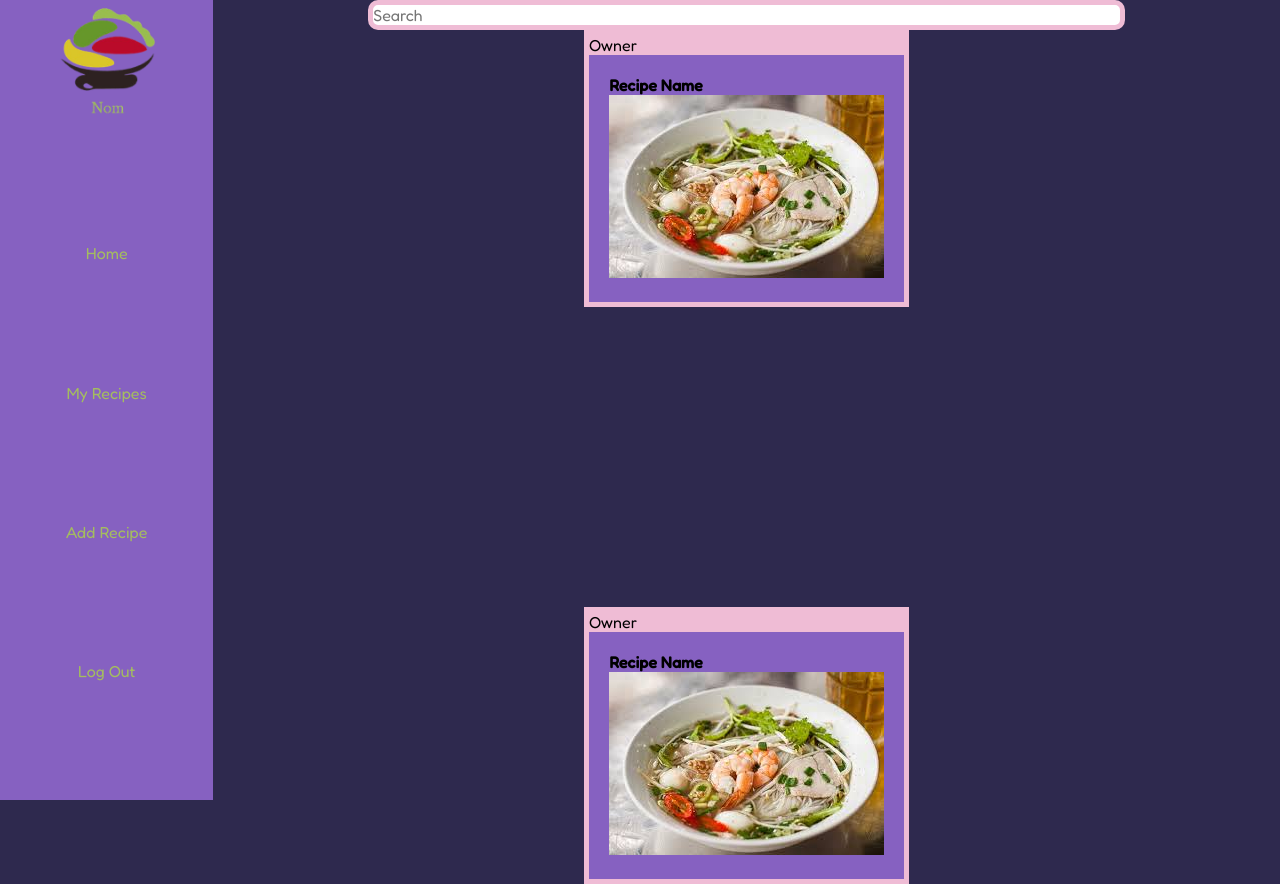
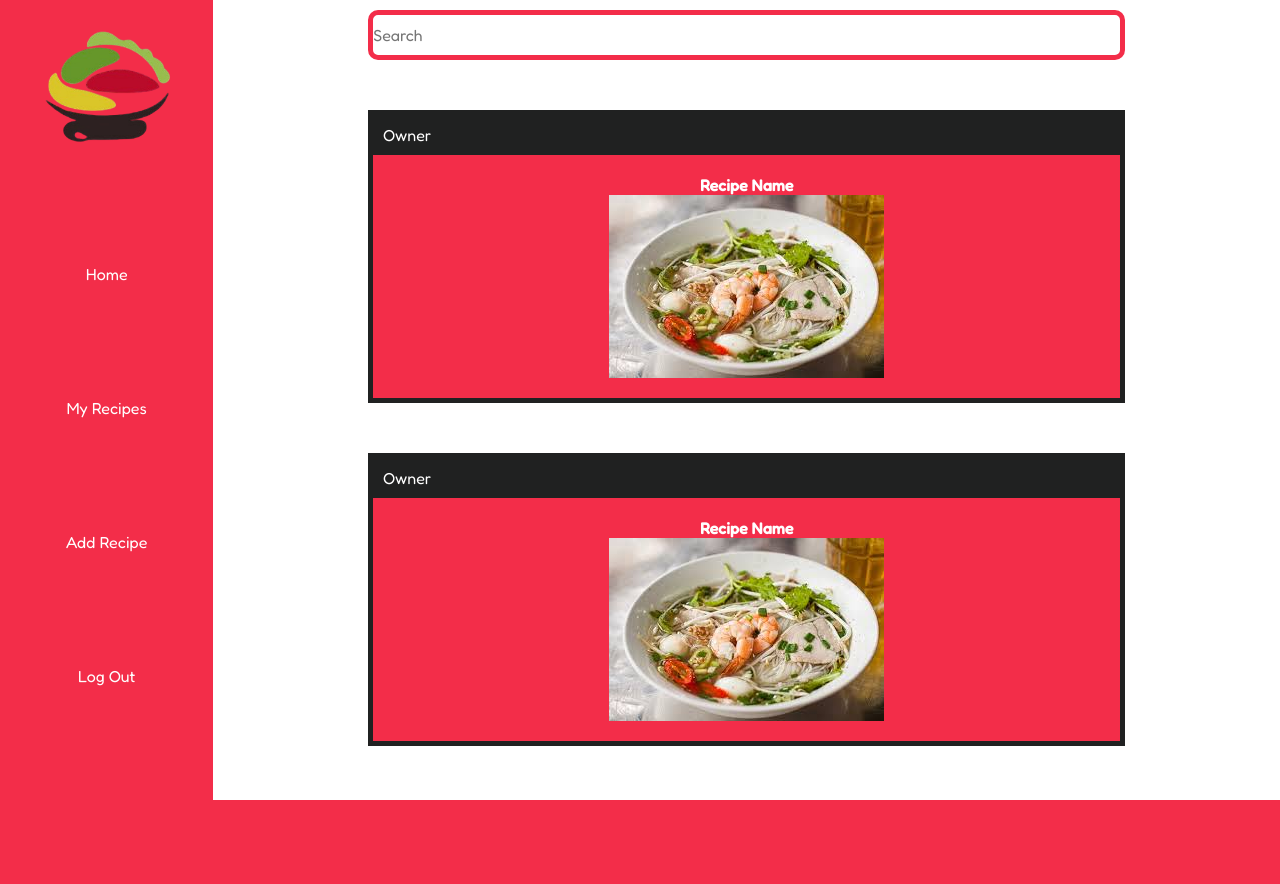
Before and after one commit to EllisHanna/vkitchen, a PHP site: page /home.html in a window 1280 px wide. After the commit the page ends 800 px from the top, so only its background shows below. Run offline with PHP 8.4, Linux system fonts and the light colour scheme.

Commit message:
fixed colours

```diff
--- a/frontend/home.html
+++ b/frontend/home.html
@@ -11,10 +11,10 @@
     <nav>
         <img src="./images/logo.png" id="logo">
         <ul id="nav-list">
-            <li class="nav-element"><a>Home</a></li>
-            <li class="nav-element"><a>My Recipes</a></li>
-            <li class="nav-element"><a>Add Recipe</a></li>
-            <li class="nav-element"><a>Log Out</a></li>
+            <li class="nav-element"><a href="#">Home</a></li>
+            <li class="nav-element"><a href="#">My Recipes</a></li>
+            <li class="nav-element"><a href="#">Add Recipe</a></li>
+            <li class="nav-element"><a href="#">Log Out</a></li>
         </ul>
     </nav>
 
--- a/frontend/style.css
+++ b/frontend/style.css
@@ -1,7 +1,7 @@
 :root{
-    --primary: #4B5267;
-    --secondary: #8661C1;
-    --accent: #EFBCD5;
+    --primary: white;
+    --secondary: #f32d49;
+    --accent: #202121;
     --primary2: #2E294E;
     --secondary2: #A4BD5F;
 }
@@ -14,17 +14,23 @@
 }
 
 html{
-    background-color: var(--primary2);
+    background-color: var(--primary);
+    color: var(--primary);
 }
 
 body{
     display: flex;
 }
 
+a{
+    text-decoration: none;
+    color: var(--primary);
+}
+
 /* Nav */
 nav{
     background-color: var(--secondary);
-    color: var(--secondary2);
+    color: var(--primary);
     width: 250px;
     height: 100vh;
     display: flex;
@@ -35,7 +41,8 @@
 
 #logo{
     height: 130px;
-    width: 130px;;
+    width: 130px;
+    margin-top: 30px;
 }
 
 #nav-list {
@@ -51,7 +58,7 @@
 #feed-container {
     display: flex;
     flex-direction: column;
-    gap: 300px;
+    gap: 50px;
     justify-content: center;
     align-items: center;
     width: 100%;
@@ -71,19 +78,27 @@
     flex-direction: column;
     background-color: var(--secondary);
     border: 5px solid var(--accent);
+    width: 70%;
 }
 
 .recipe-contents{
+    display: flex;
+    flex-direction: column;
     padding: 20px;
+    align-items: center;
 }
 
 .owner-tag{
     background-color: var(--accent);
+    color: var(--primary);
+    padding: 10px;
 }
 
 .search-bar{
     width: 70%;
     height: 5%;
-    border: 5px solid var(--accent);
+    border: 5px solid var(--secondary);
     border-radius: 10px;
+    margin-bottom: 50px;
+    margin-top: 10px;
 }
```
Also changed, not shown: frontend/images/logo.png.
